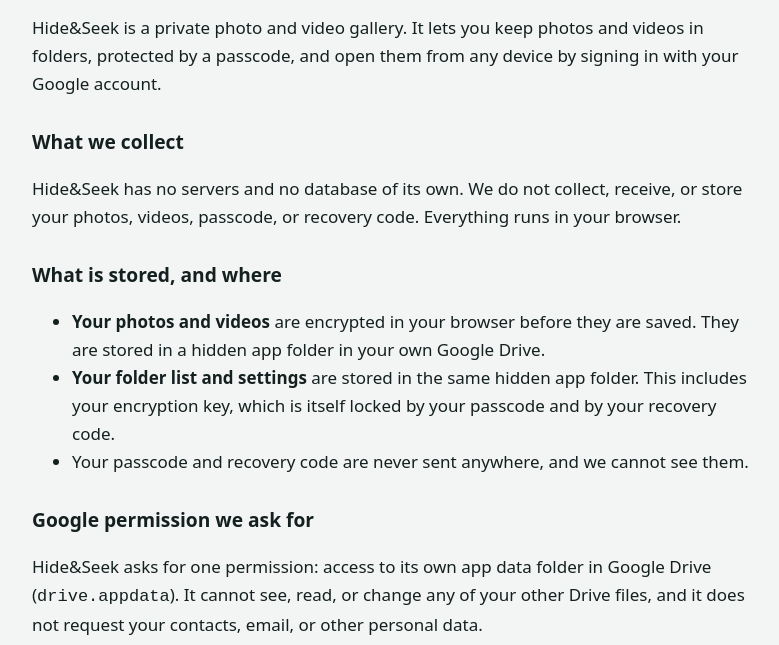
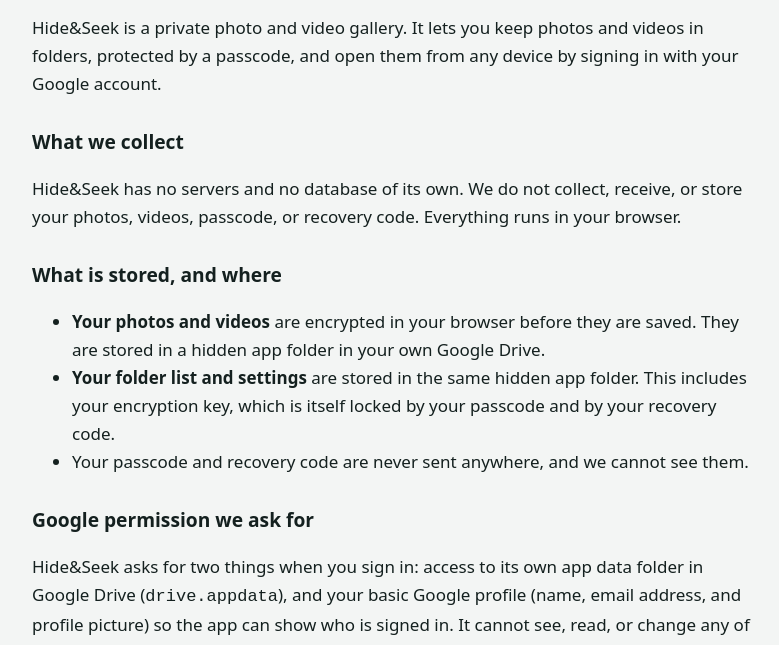
Before and after one commit to kumar-thakare/Photo-Vaults---Cloud-Backup, a plain HTML site: page HSN/privacy.html in a window 1280 px wide. Shown: the part 132-777 px from the top of the page, without its empty margins (248-1027 px from the left). Drawn offline with Linux system fonts and the light colour scheme.

Commit message:
Clarify Google permissions in privacy policy
Updated privacy policy to clarify data access and permissions.

```diff
--- a/HSN/privacy.html
+++ b/HSN/privacy.html
@@ -25,7 +25,7 @@ h1{margin:0 0 4px}h2{margin:28px 0 6px;font-size:1.2rem}p,li{color:var(--tx)}sma
 </ul>
 
 <h2>Google permission we ask for</h2>
-<p>Hide&amp;Seek asks for one permission: access to its own app data folder in Google Drive (<code>drive.appdata</code>). It cannot see, read, or change any of your other Drive files, and it does not request your contacts, email, or other personal data.</p>
+<p>Hide&amp;Seek asks for two things when you sign in: access to its own app data folder in Google Drive (<code>drive.appdata</code>), and your basic Google profile (name, email address, and profile picture) so the app can show who is signed in. It cannot see, read, or change any of your other Drive files, and it does not read your Gmail, contacts, or calendar. Your name, email, and picture are kept only in your own browser on your device and are never sent to us or anyone else.</p>
 <p>The use of information received from Google APIs adheres to the <a href="https://developers.google.com/terms/api-services-user-data-policy">Google API Services User Data Policy</a>, including the Limited Use requirements.</p>
 
 <h2>What we do not do</h2>
```
